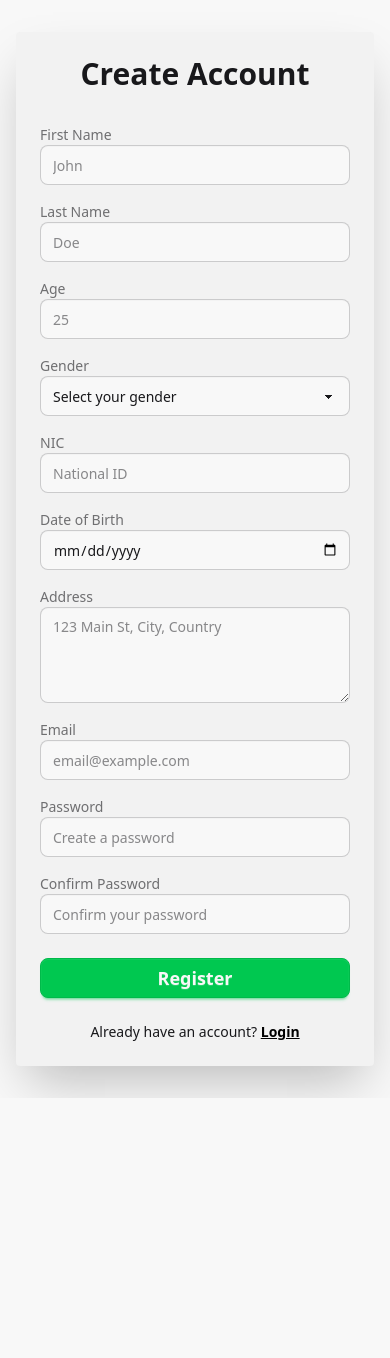
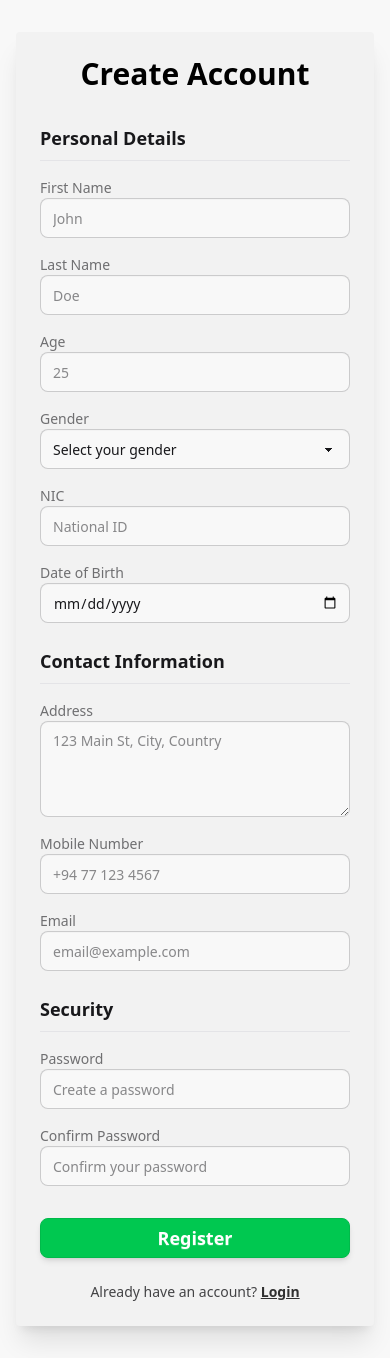
Before and after one commit to RadioOneAI/Frontend, a React (Vite) app in the folder radio-one-ai/: page /signup in a window 390 px wide. Before the commit the page ends 1098 px from the top, so only its background shows below. Built offline with nearby package versions, Linux system fonts and the light colour scheme.

Commit message:
reformatted signup page with sections and added mobile number

```diff
--- a/radio-one-ai/src/pages/Auth/Signup.jsx
+++ b/radio-one-ai/src/pages/Auth/Signup.jsx
@@ -3,53 +3,42 @@ import { Link } from "react-router-dom";
 
 export default function Signup() {
   return (
-    <div className="flex items-center justify-center min-h-[80vh] bg-base-100 px-4 py-8">
-      <div className="card w-full max-w-lg shadow-2xl bg-base-200">
+    <div className="flex items-center justify-center min-h-screen bg-base-100 px-4 py-8">
+      <div className="card w-full max-w-2xl shadow-xl bg-base-200">
         <div className="card-body">
-          <h2 className="text-3xl font-bold text-center mb-6">Create Account</h2>
+          <h2 className="text-3xl font-bold text-center mb-6 text-primary">Create Account</h2>
 
-          <form className="space-y-4">
-            {/* Name Fields Row */}
-            <div className="flex flex-col sm:flex-row gap-4">
-              <div className="form-control w-full">
+          <form className="space-y-6">
+
+            {/* --- Personal Details Section --- */}
+            <div className="space-y-4">
+              <h3 className="text-lg font-semibold border-b border-base-300 pb-2">Personal Details</h3>
+
+              {/* Row: First Name & Last Name */}
+              <div className="grid grid-cols-1 sm:grid-cols-2 gap-4">
+                <div className="form-control">
                   <label className="label">
                     <span className="label-text">First Name</span>
                   </label>
-                <input
-                  type="text"
-                  placeholder="John"
-                  className="input input-bordered w-full"
-                  required
-                />
+                  <input type="text" placeholder="John" className="input input-bordered w-full" required />
                 </div>
-              <div className="form-control w-full">
+                <div className="form-control">
                   <label className="label">
                     <span className="label-text">Last Name</span>
                   </label>
-                <input
-                  type="text"
-                  placeholder="Doe"
-                  className="input input-bordered w-full"
-                  required
-                />
+                  <input type="text" placeholder="Doe" className="input input-bordered w-full" required />
                 </div>
               </div>
 
-            {/* Age and Gender Row */}
-            <div className="flex flex-col sm:flex-row gap-4">
-              <div className="form-control w-full sm:w-1/3">
+              {/* Row: Age & Gender */}
+              <div className="grid grid-cols-1 sm:grid-cols-2 gap-4">
+                <div className="form-control">
                   <label className="label">
                     <span className="label-text">Age</span>
                   </label>
-                <input
-                  type="number"
-                  placeholder="25"
-                  className="input input-bordered w-full"
-                  min="1"
-                  required
-                />
+                  <input type="number" placeholder="25" className="input input-bordered w-full" min="1" required />
                 </div>
-              <div className="form-control w-full sm:w-2/3">
+                <div className="form-control">
                   <label className="label">
                     <span className="label-text">Gender</span>
                   </label>
@@ -58,35 +47,30 @@ export default function Signup() {
                     <option value="male">Male</option>
                     <option value="female">Female</option>
                     <option value="other">Other</option>
-                  <option value="prefer_not_to_say">Prefer not to say</option>
                   </select>
                 </div>
               </div>
 
-            {/* NIC and DOB Row */}
-            <div className="flex flex-col sm:flex-row gap-4">
-              <div className="form-control w-full">
+              {/* Row: NIC & Date of Birth */}
+              <div className="grid grid-cols-1 sm:grid-cols-2 gap-4">
+                <div className="form-control">
                   <label className="label">
                     <span className="label-text">NIC</span>
                   </label>
-                <input
-                  type="text"
-                  placeholder="National ID"
-                  className="input input-bordered w-full"
-                  required
-                />
+                  <input type="text" placeholder="National ID" className="input input-bordered w-full" required />
                 </div>
-              <div className="form-control w-full">
+                <div className="form-control">
                   <label className="label">
                     <span className="label-text">Date of Birth</span>
                   </label>
-                <input
-                  type="date"
-                  className="input input-bordered w-full"
-                  required
-                />
+                  <input type="date" className="input input-bordered w-full" required />
                 </div>
               </div>
+            </div>
+
+            {/* --- Contact Information Section --- */}
+            <div className="space-y-4">
+              <h3 className="text-lg font-semibold border-b border-base-300 pb-2">Contact Information</h3>
 
               {/* Address Field */}
               <div className="form-control">
@@ -100,56 +84,53 @@ export default function Signup() {
                 ></textarea>
               </div>
 
-            {/* Email Field */}
+              {/* Row: Mobile Number & Email */}
+              <div className="grid grid-cols-1 sm:grid-cols-2 gap-4">
+                <div className="form-control">
+                  <label className="label">
+                    <span className="label-text">Mobile Number</span>
+                  </label>
+                  <input type="tel" placeholder="+94 77 123 4567" className="input input-bordered w-full" required />
+                </div>
                 <div className="form-control">
                   <label className="label">
                     <span className="label-text">Email</span>
                   </label>
-              <input
-                type="email"
-                placeholder="email@example.com"
-                className="input input-bordered w-full"
-                required
-              />
+                  <input type="email" placeholder="email@example.com" className="input input-bordered w-full" required />
+                </div>
+              </div>
             </div>
 
-            {/* Password Field */}
+            {/* --- Security Section --- */}
+            <div className="space-y-4">
+              <h3 className="text-lg font-semibold border-b border-base-300 pb-2">Security</h3>
+
               <div className="form-control">
                 <label className="label">
                   <span className="label-text">Password</span>
                 </label>
-              <input
-                type="password"
-                placeholder="Create a password"
-                className="input input-bordered w-full"
-                required
-              />
+                <input type="password" placeholder="Create a password" className="input input-bordered w-full" required />
               </div>
 
-            {/* Confirm Password Field */}
               <div className="form-control">
                 <label className="label">
                   <span className="label-text">Confirm Password</span>
                 </label>
-              <input
-                type="password"
-                placeholder="Confirm your password"
-                className="input input-bordered w-full"
-                required
-              />
+                <input type="password" placeholder="Confirm your password" className="input input-bordered w-full" required />
+              </div>
             </div>
 
             {/* Submit Button */}
-            <div className="form-control mt-6">
-              <button className="btn btn-success text-base-100 w-full font-bold text-lg">
+            <div className="form-control mt-8">
+              <button className="btn btn-success text-white w-full font-bold text-lg shadow-md hover:scale-[1.01] transition-transform">
                 Register
               </button>
             </div>
           </form>
 
-          <p className="text-center text-sm mt-4">
+          <p className="text-center text-sm mt-4 opacity-80">
             Already have an account?{" "}
-            <Link to="/login" className="link link-primary font-semibold">
+            <Link to="/login" className="link link-primary font-bold hover:underline">
               Login
             </Link>
           </p>
```
Lines whose indentation alone changed are shown as unchanged.
